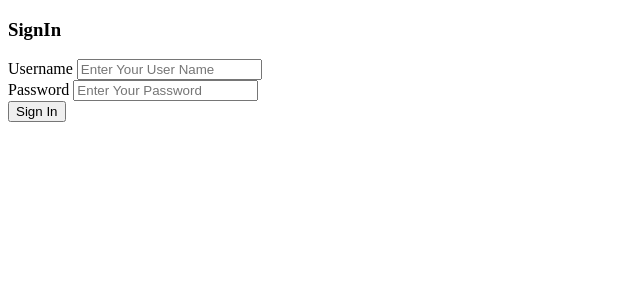
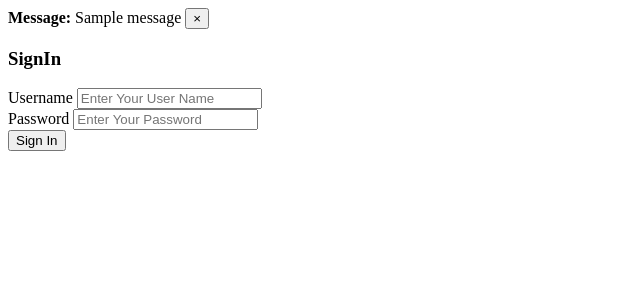
Before and after one commit to HDiman/aa_project_2, a Django app: page /signin in a window 1280 px wide. Shown: the top 300 px of the page, without its empty margins (0-640 px from the left). Run offline with Django 4.2, Linux system fonts and the light colour scheme; tables that the repository leaves empty hold one stand-in row (values such as "Sample post"); one stand-in notice (Sample message) is shown.

Commit message:
Добавил сообщения в signin.html

```diff
--- a/users_django_project/authentication/templates/authentication/signin.html
+++ b/users_django_project/authentication/templates/authentication/signin.html
@@ -5,6 +5,15 @@
     <title>Sign In</title>
 </head>
 <body>
+    {% for message in messages %}
+    <div class="alert alert-{{ message.tags }} alert-dismissible fade show" role="alert">
+        <strong>Message:</strong> {{ message }}
+        <button type="button" class="close" data-dismiss="alert" aria-label="Close">
+            <span aria-hidden="true">&times;</span>
+        </button>
+    </div>
+    {% endfor %}
+
     <h3>SignIn</h3>
 
     <form action="/signin" method="post">
```
Lines whose indentation alone changed are shown as unchanged.
